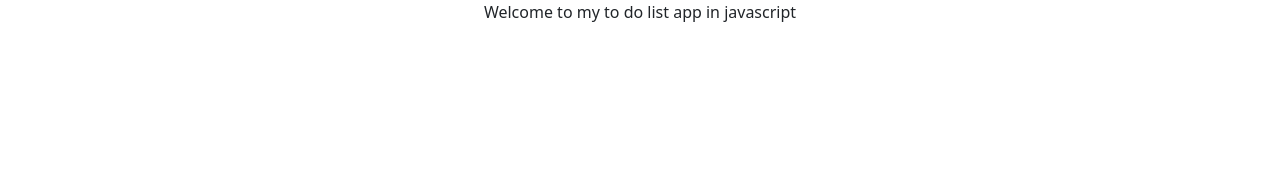
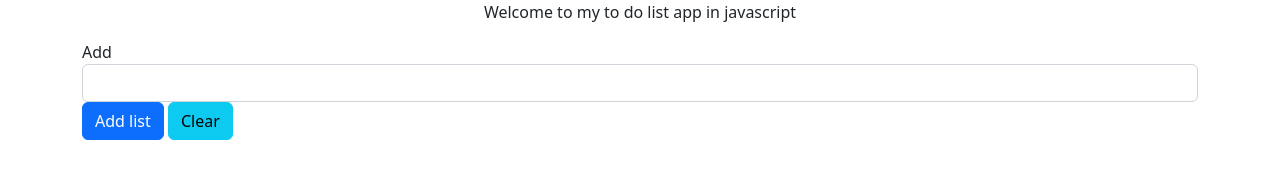
Before and after one commit to blackbee0066/Todo, a plain HTML site: page index.html in a window 1280 px wide. Drawn offline with Linux system fonts and the light colour scheme.

Commit message:
complete index page

```diff
--- a/index.html
+++ b/index.html
@@ -12,7 +12,17 @@
 <body>
 
 <div class="container">
-<p class="text-center">Welcome to my to do list app in javascript</p>
+
+ <p class="text-center">Welcome to my to do list app in javascript</p>
+
+ <div class="form-group">
+    <label for="inputItem">Add</label>
+    <input type="text" class="form-control" name="" id="inputItem">
+ </div>
+
+ <button id="addbtn" class="btn btn-primary">Add list</button>
+ <button id="clearbtn" class="btn btn-info">Clear</button>
+
 </div>
 
 <script type="" src="js/script.js"> </script>
```
